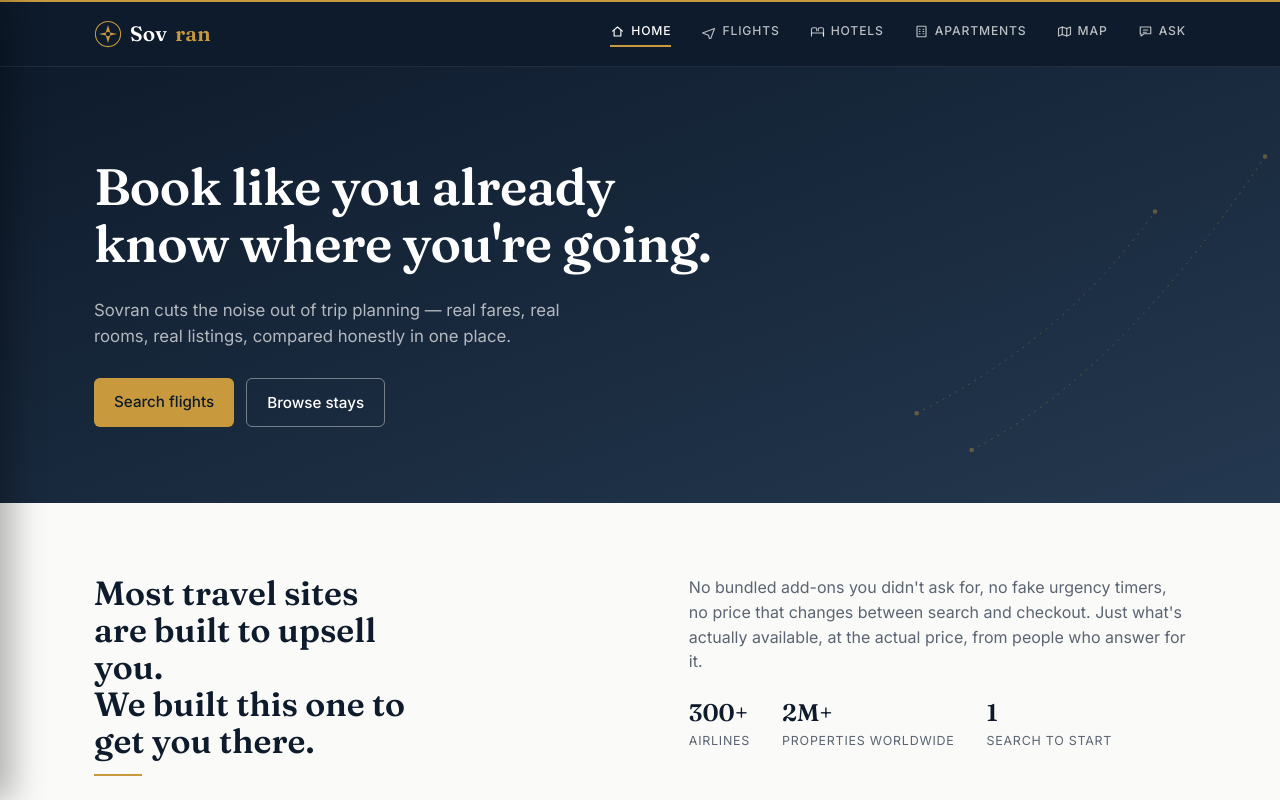
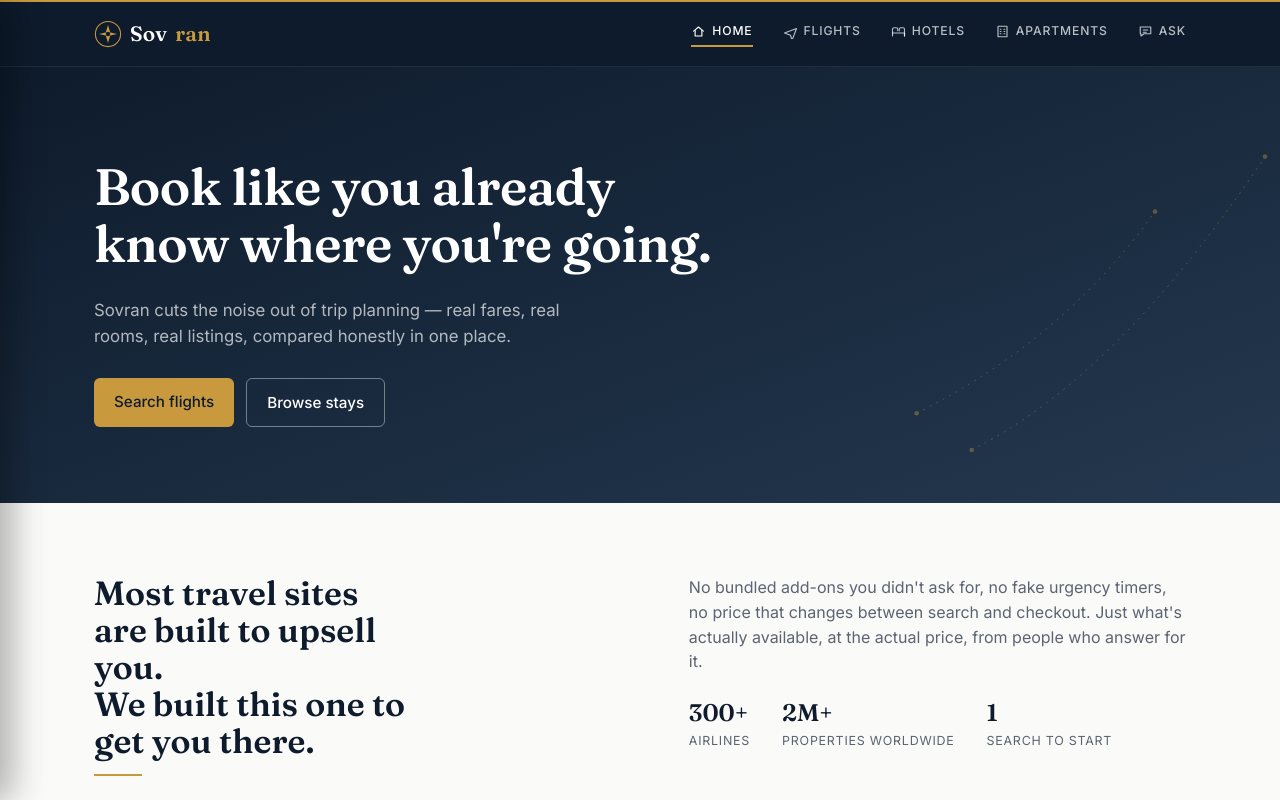
Before and after one commit to Diamondlegacy/Sovran, a React (Vite) app: page / in a window 1280 px wide. Shown: the top 800 px of the page. Built offline with nearby package versions, Linux system fonts and the light colour scheme.

Commit message:
Remove MapPage and MapIcon from App component

```diff
--- a/src/App.jsx
+++ b/src/App.jsx
@@ -5,8 +5,7 @@ import Flights from './pages/Flights.jsx';
 import Hotels from './pages/Hotels.jsx';
 import Apartments from './pages/Apartments.jsx';
 import Ask from './pages/Ask.jsx';
-import MapPage from './pages/MapPage.jsx';
-import { HomeIcon, FlightsIcon, HotelsIcon, ApartmentsIcon, AskIcon, MapIcon, MenuIcon, CloseIcon } from './components/Icons.jsx';
+import { HomeIcon, FlightsIcon, HotelsIcon, ApartmentsIcon, AskIcon, MenuIcon, CloseIcon } from './components/Icons.jsx';
 
 export default function App() {
   const [sidebarOpen, setSidebarOpen] = useState(false);
@@ -30,7 +29,6 @@ export default function App() {
             <li><NavLink to="/flights"><FlightsIcon />Flights</NavLink></li>
             <li><NavLink to="/hotels"><HotelsIcon />Hotels</NavLink></li>
             <li><NavLink to="/apartments"><ApartmentsIcon />Apartments</NavLink></li>
-            <li><NavLink to="/map"><MapIcon />Map</NavLink></li>
             <li><NavLink to="/ask"><AskIcon />Ask</NavLink></li>
           </ul>
         </div>
@@ -53,7 +51,6 @@ export default function App() {
           <li><NavLink to="/flights" onClick={close}><FlightsIcon />Flights</NavLink></li>
           <li><NavLink to="/hotels" onClick={close}><HotelsIcon />Hotels</NavLink></li>
           <li><NavLink to="/apartments" onClick={close}><ApartmentsIcon />Apartments</NavLink></li>
-          <li><NavLink to="/map" onClick={close}><MapIcon />Map</NavLink></li>
           <li><NavLink to="/ask" onClick={close}><AskIcon />Ask</NavLink></li>
         </ul>
       </aside>
@@ -63,7 +60,6 @@ export default function App() {
         <Route path="/flights" element={<Flights />} />
         <Route path="/hotels" element={<Hotels />} />
         <Route path="/apartments" element={<Apartments />} />
-        <Route path="/map" element={<MapPage />} />
         <Route path="/ask" element={<Ask />} />
       </Routes>
 
```
